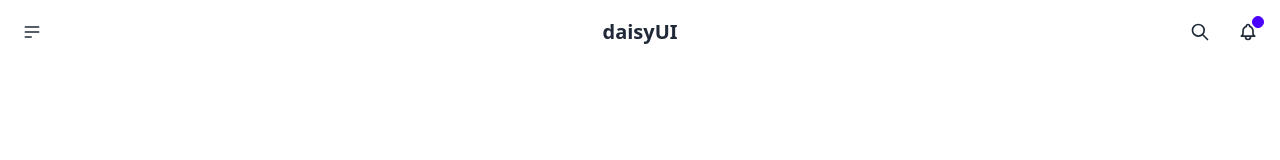
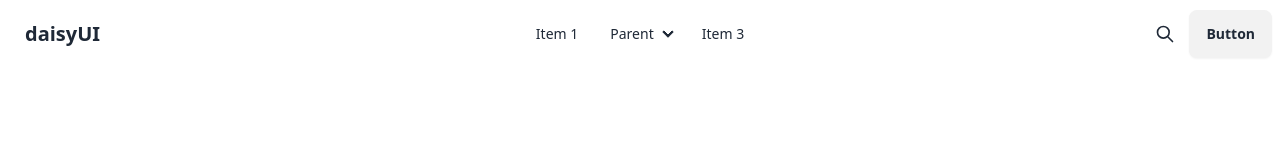
Before and after one commit to nafis200/assignment-3, a plain HTML site: page index.html in a window 1280 px wide. Drawn offline with nearby package versions, Linux system fonts and the light colour scheme.

Commit message:
second commit -m

```diff
--- a/index.html
+++ b/index.html
@@ -12,36 +12,52 @@
 </head>
 <body>
     <header class="container mx-auto">
-        <div class="navbar">
+        <div class="navbar bg-base-100">
             <div class="navbar-start">
               <div class="dropdown">
-                <div tabindex="0" role="button" class="btn btn-ghost btn-circle">
-                  <svg xmlns="http://www.w3.org/2000/svg" class="h-5 w-5" fill="none" viewBox="0 0 24 24" stroke="currentColor"><path stroke-linecap="round" stroke-linejoin="round" stroke-width="2" d="M4 6h16M4 12h16M4 18h7" /></svg>
+                <div tabindex="0" role="button" class="btn btn-ghost lg:hidden">
+                  <svg xmlns="http://www.w3.org/2000/svg" class="h-5 w-5" fill="none" viewBox="0 0 24 24" stroke="currentColor"><path stroke-linecap="round" stroke-linejoin="round" stroke-width="2" d="M4 6h16M4 12h8m-8 6h16" /></svg>
                 </div>
                 <ul tabindex="0" class="menu menu-sm dropdown-content mt-3 z-[1] p-2 shadow bg-base-100 rounded-box w-52">
-                  <li><a>Homepage</a></li>
-                  <li><a>Portfolio</a></li>
-                  <li><a>About</a></li>
+                  <li><a>Item 1</a></li>
+                  <li>
+                    <a>Parent</a>
+                    <ul class="p-2">
+                      <li><a>Submenu 1</a></li>
+                      <li><a>Submenu 2</a></li>
+                    </ul>
+                  </li>
+                  <li><a>Item 3</a></li>
                 </ul>
               </div>
-            </div>
-            <div class="navbar-center">
               <a class="btn btn-ghost text-xl">daisyUI</a>
             </div>
+            <div class="navbar-center hidden lg:flex">
+              <ul class="menu menu-horizontal px-1">
+                <li><a>Item 1</a></li>
+                <li>
+                  <details>
+                    <summary>Parent</summary>
+                    <ul class="p-2">
+                      <li><a>Submenu 1</a></li>
+                      <li><a>Submenu 2</a></li>
+                    </ul>
+                  </details>
+                </li>
+                <li><a>Item 3</a></li>
+              </ul>
+            </div>
             <div class="navbar-end">
-              <button class="btn btn-ghost btn-circle">
-                <svg xmlns="http://www.w3.org/2000/svg" class="h-5 w-5" fill="none" viewBox="0 0 24 24" stroke="currentColor"><path stroke-linecap="round" stroke-linejoin="round" stroke-width="2" d="M21 21l-6-6m2-5a7 7 0 11-14 0 7 7 0 0114 0z" /></svg>
-              </button>
-              <button class="btn btn-ghost btn-circle">
-                <div class="indicator">
-                  <svg xmlns="http://www.w3.org/2000/svg" class="h-5 w-5" fill="none" viewBox="0 0 24 24" stroke="currentColor"><path stroke-linecap="round" stroke-linejoin="round" stroke-width="2" d="M15 17h5l-1.405-1.405A2.032 2.032 0 0118 14.158V11a6.002 6.002 0 00-4-5.659V5a2 2 0 10-4 0v.341C7.67 6.165 6 8.388 6 11v3.159c0 .538-.214 1.055-.595 1.436L4 17h5m6 0v1a3 3 0 11-6 0v-1m6 0H9" /></svg>
-                  <span class="badge badge-xs badge-primary indicator-item"></span>
-                </div>
-              </button>
+                <button class="btn btn-ghost btn-circle">
+                    <svg xmlns="http://www.w3.org/2000/svg" class="h-5 w-5" fill="none" viewBox="0 0 24 24" stroke="currentColor"><path stroke-linecap="round" stroke-linejoin="round" stroke-width="2" d="M21 21l-6-6m2-5a7 7 0 11-14 0 7 7 0 0114 0z" /></svg>
+                  </button>
+              <a class="btn">Button</a>
             </div>
           </div>
     </header>
-    <div class="">
+     <main>
+
+     </main>
 
     </div>
 </body>
```
